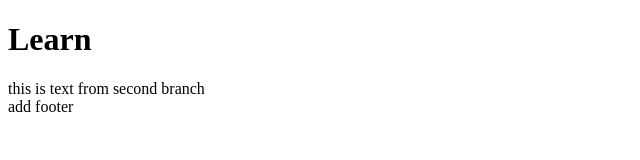
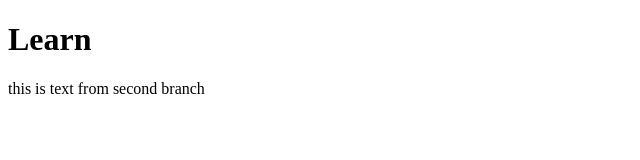
Before and after one commit to Jakkapat-dew/git-desktop, a plain HTML site: page index.html in a window 1280 px wide. Shown: the full height of the page, 0-640 px from the left. Drawn offline with Linux system fonts and the light colour scheme.

Commit message:
Revert "Merge pull request #2 from Jakkapat-dew/3rd-branch"
This reverts commit 7ee79a7f4a162c793d20aa7bf946b5a3efa16c45, reversing
changes made to 0ca62c428cdb9af2ce9fac313e40dcf1f832f589.

```diff
--- a/index.html
+++ b/index.html
@@ -11,8 +11,5 @@
     <main>
         this is text from second branch
     </main>
-    <footer>
-        add footer
-    </footer>
 </body>
 </html>
```
